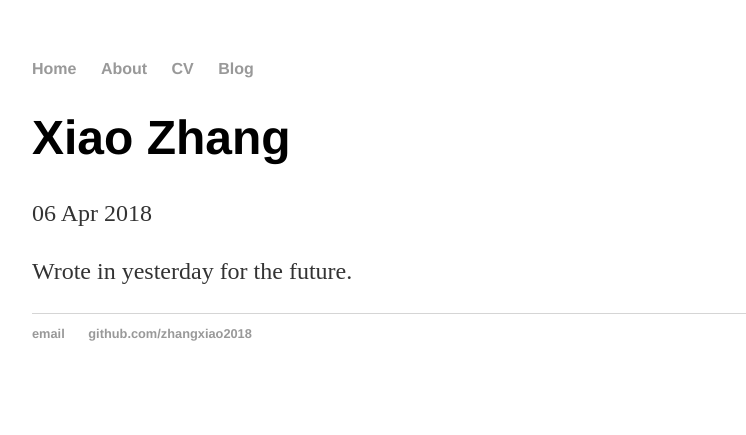
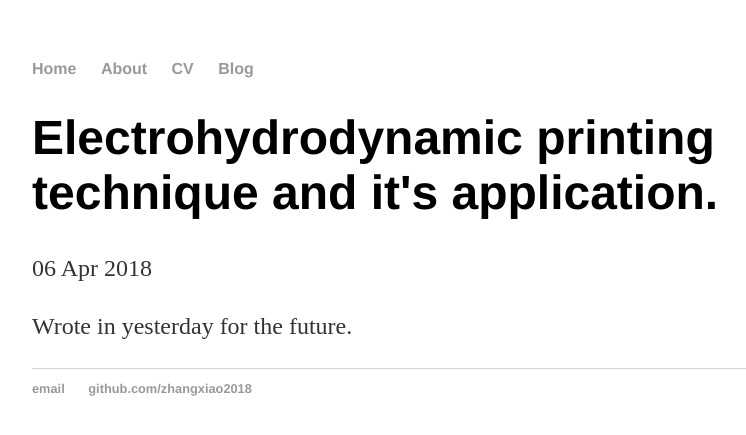
Before and after one commit to zhangxiao2018/zhangxiao2018.github.io, a Jekyll site: the page built from _posts/2018-04-06-xiao-zhang-site-launched.md, in a window 1280 px wide. Shown: the top 435 px of the page, without its empty margins (160-906 px from the left). Built offline with Jekyll 4.4.1, drawn with Linux system fonts in a browser that asks for light colours.

Commit message:
Update 2018-04-06-xiao-zhang-site-launched.md

```diff
--- a/_posts/2018-04-06-xiao-zhang-site-launched.md
+++ b/_posts/2018-04-06-xiao-zhang-site-launched.md
@@ -1,6 +1,6 @@
 ---
 layout: post
-title: "Xiao Zhang"
+title: "Electrohydrodynamic printing technique and it's application."
 date: 2018-04-06
 ---
 
```
